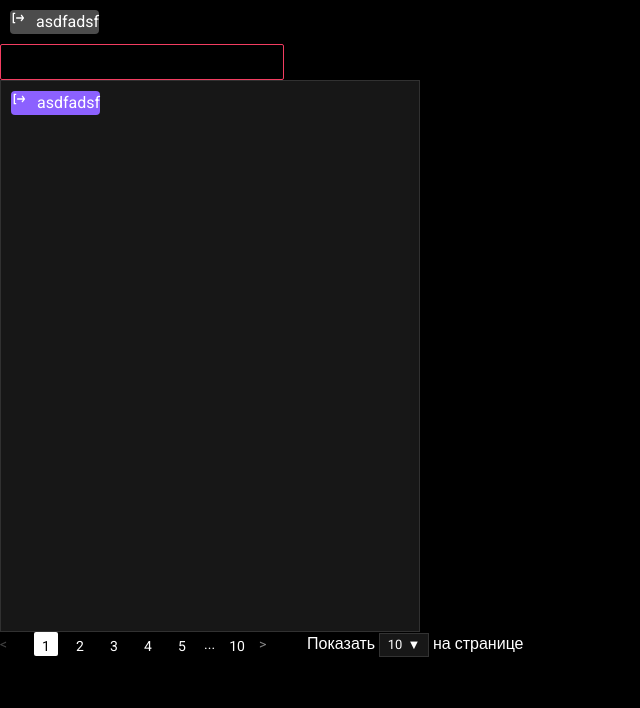
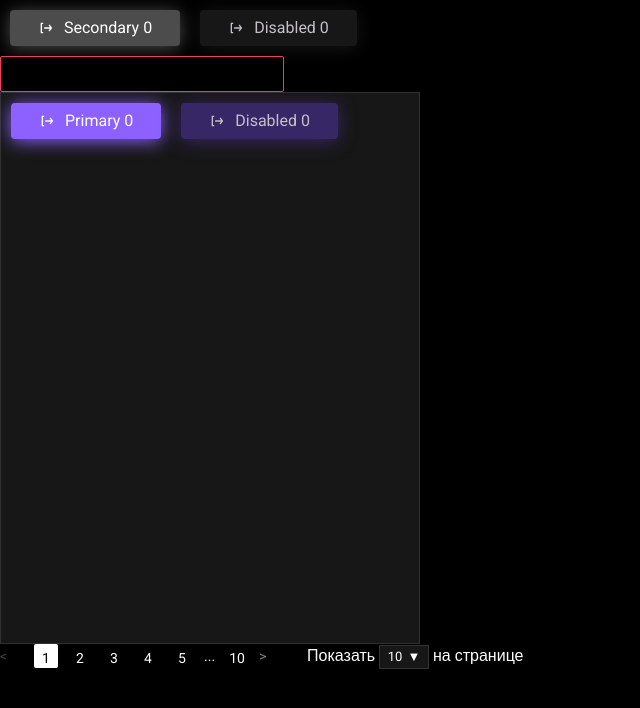
Before and after one commit to hadsome-Droid/Cards, a React (Vite) app: page / in a window 1280 px wide. Shown: the top 708 px of the page, without its empty margins (0-640 px from the left). Built offline with nearby package versions, Linux system fonts and the light colour scheme; a web font is replaced by a local one.

Commit message:
css style completed

```diff
--- a/src/App.tsx
+++ b/src/App.tsx
@@ -8,10 +8,18 @@ import { Pagination } from '@/components/ui/pagination/pagination'
 export function App() {
   const [input, setInput] = useState<string>('')
   const [itemsPerPage, setItemsPerPage] = useState(10)
+  const [testButton, setTestButton] = useState(0)
+
+  console.log(testButton)
 
   return (
     <div>
-      <Button variant={'secondary'}>asdfadsf</Button>
+      <Button onClick={() => setTestButton(testButton + 1)} variant={'secondary'}>
+        Secondary {testButton}
+      </Button>
+      <Button disabled onClick={() => setTestButton(testButton + 1)} variant={'secondary'}>
+        Disabled {testButton}
+      </Button>
       <Input
         className={'error'}
         name={'wef'}
@@ -23,7 +31,10 @@ export function App() {
       />
 
       <Card>
-        <Button>asdfadsf</Button>
+        <Button onClick={() => setTestButton(testButton + 1)}>Primary {testButton}</Button>
+        <Button disabled onClick={() => setTestButton(testButton + 1)}>
+          Disabled {testButton}
+        </Button>
       </Card>
       <Pagination
         needToShowItems={itemsPerPage}
--- a/src/components/ui/button/button.module.scss
+++ b/src/components/ui/button/button.module.scss
@@ -5,26 +5,80 @@
 
   display: inline-flex;
   gap: 0.625rem;
+  align-items: center;
 
   box-sizing: border-box;
   margin: 10px;
+  padding: 6px 28px;
 
   font-family: inherit;
   color: inherit;
 
   border-radius: 4px;
 
-  &:focus-visible {
+
+
+  &:focus {
     outline: 2px solid var(--color-info-500);
   }
 }
 
+@mixin button-styles($color) {
+  background-color: $color;
+  box-shadow: 0 2px 18px 0 $color;
+}
+
 .primary {
-  background-color: var(--color-accent-500);
+  @include button-styles(var(--color-accent-500));
+
+
+  &:disabled{
+    @include button-styles(var(--color-accent-900));
+
+    color: var(--color-light-900);
+  }
+
+  &:hover{
+    @include button-styles(var(--color-accent-300));
+  }
+}
+
+.primary:active{
+  background-color: var(--color-accent-700);
+}
+
+
+.primary:disabled:hover {
+  cursor: default;
+  color: var(--color-light-900);
+  background-color: var(--color-accent-900);
+  box-shadow: 0 2px 18px 0 var(--color-accent-900);
 }
 
 .secondary {
-  background-color: var(--color-dark-300);
+  @include button-styles(var(--color-dark-300));
+
+
+  &:disabled{
+    @include button-styles(var(--color-dark-700));
+
+    color: var(--color-light-900);
+  }
+
+  &:hover{
+    @include button-styles(var(--color-dark-100));
+  }
+}
+
+.secondary:active {
+  background-color: var(--color-dark-500);
+}
+
+.secondary:disabled:hover {
+  cursor: default;
+  color: var(--color-light-900);
+  background-color: var(--color-dark-700);
+  box-shadow: 0 2px 18px 0 var(--color-dark-700);
 }
 
 .fullWidth {
--- a/src/components/ui/button/button.tsx
+++ b/src/components/ui/button/button.tsx
@@ -25,9 +25,12 @@ export const Button = forwardRef(
       ...rest
     } = props
 
+    console.log(props.disabled)
+
     return (
       <Component
         className={`${s.button} ${s[variant]} ${fullWidth ? s.fullWidth : ''} ${className}`}
+        disabled={props.disabled}
         ref={ref}
         {...rest}
       >
```
